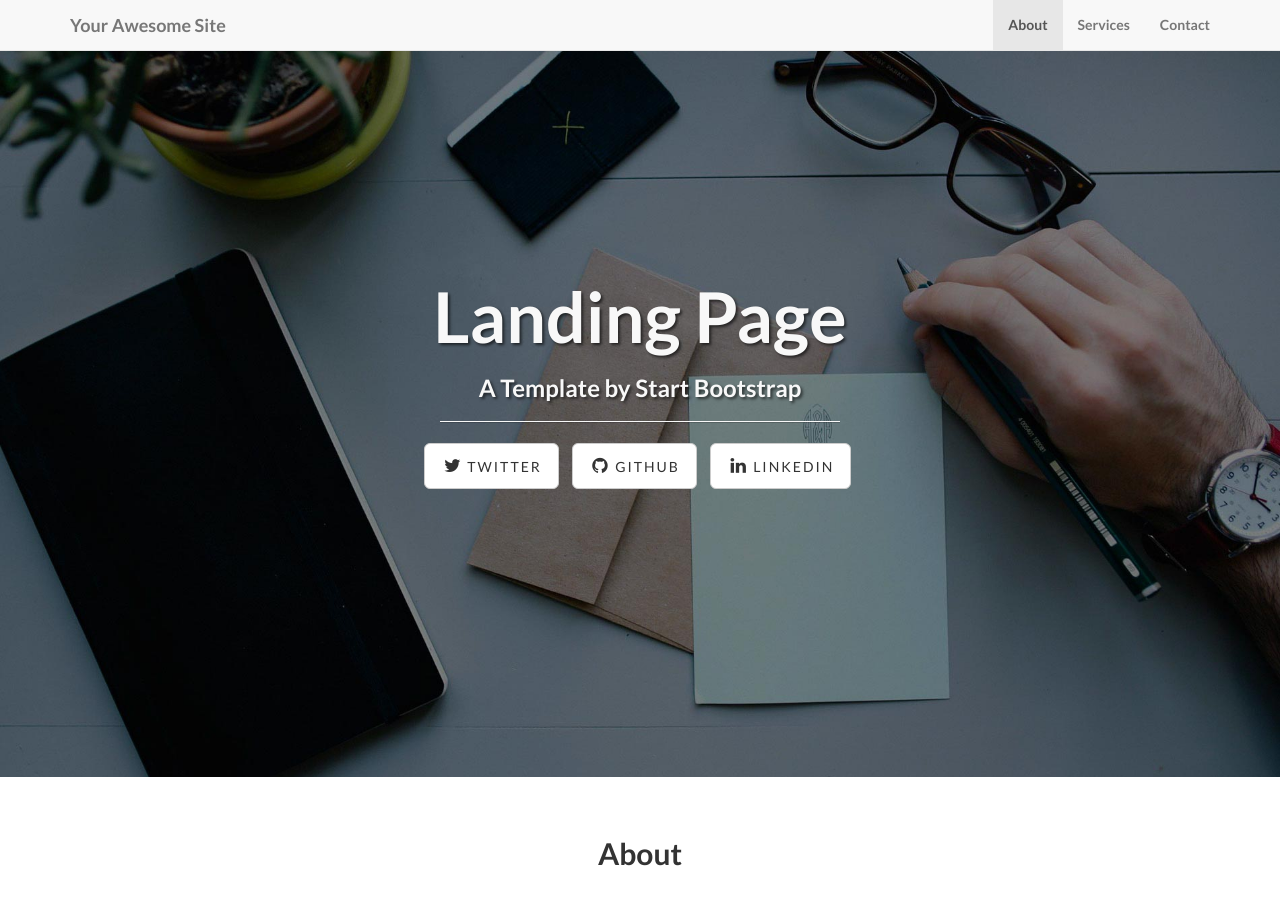
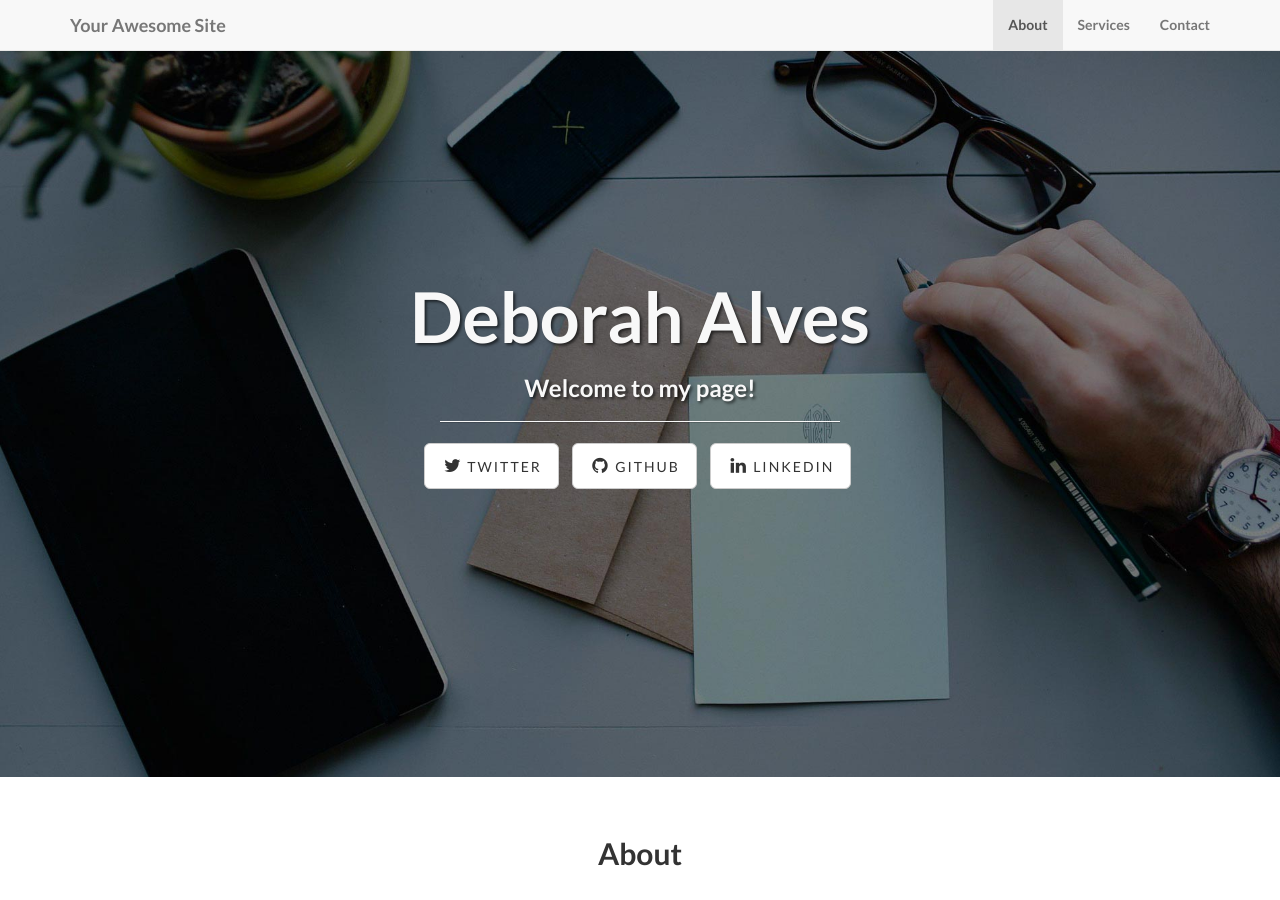
Before and after one commit to deborahyalves/deborahyalves.github.io, a Jekyll site: the page built from index.html, in a window 1280 px wide and 900 px high. Built offline with Jekyll 4.4.1, drawn with Linux system fonts in a browser that asks for light colours.

Commit message:
Update index.html

```diff
--- a/index.html
+++ b/index.html
@@ -1,5 +1,5 @@
 ---
 layout: default
-title: Landing Page
-subTitle: A Template by Start Bootstrap
+title: Deborah Alves
+subTitle: Welcome to my page!
 ---
```
